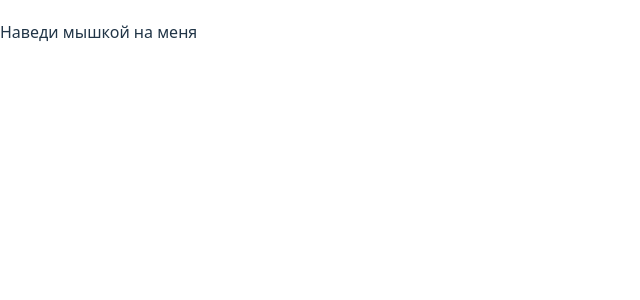
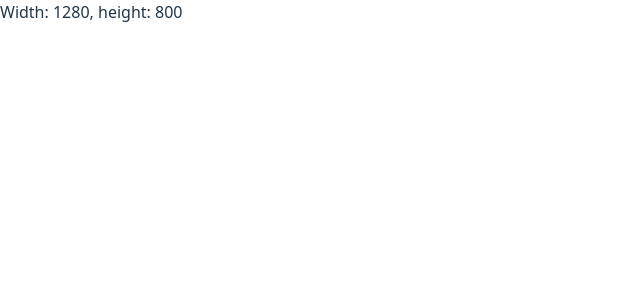
Before and after one commit to quester16/result, a React (Vite) app: page / in a window 1280 px wide. Shown: the top 300 px of the page, without its empty margins (0-640 px from the left). Built offline with nearby package versions, Linux system fonts and the light colour scheme.

Commit message:
view port

```diff
--- a/src/App.jsx
+++ b/src/App.jsx
@@ -1,11 +1,11 @@
-import { useHover } from "./components/useHover";
+import { useViewportSize } from "./components/useViewportSize";
 
 function App() {
-  const { hovered, ref } = useHover();
+  const { height, width } = useViewportSize();
 
   return (
-    <div ref={ref}>
-      {hovered ? "На меня навели мышку" : "Наведи мышкой на меня"}
+    <div>
+      Width: {width}, height: {height}
     </div>
   );
 }
--- a/src/components/useHover.jsx
+++ /dev/null
@@ -1,29 +0,0 @@
-import { useEffect, useRef, useState } from "react";
-
-export const useHover = () => {
-  const ref = useRef(null);
-  const [hovered, setHovered] = useState(false);
-
-  const handleMouseOver = () => {
-    setHovered(true);
-  };
-  const handleMouseOut = () => {
-    setHovered(false);
-  };
-
-  useEffect(() => {
-    const element = ref.current;
-
-    if (!element) return;
-
-    element.addEventListener("mouseover", handleMouseOver);
-    element.addEventListener("mouseout", handleMouseOut);
-
-    return () => {
-      element.removeEventListener("mouseover", handleMouseOver);
-      element.removeEventListener("mouseout", handleMouseOut);
-    };
-  }, []);
-
-  return { hovered, ref };
-};
--- /dev/null
+++ b/src/components/useViewportSize.jsx
@@ -0,0 +1,19 @@
+import { useEffect, useState } from "react";
+
+export const useViewportSize = () => {
+  const [rects, setRects] = useState({
+    width: window.innerWidth,
+    height: window.innerHeight,
+  });
+
+  const handleResize = () => {
+    setRects({ width: window.innerWidth, height: window.innerHeight });
+  };
+
+  useEffect(() => {
+    window.addEventListener("resize", handleResize);
+    return () => window.removeEventListener("resize", handleResize);
+  }, []);
+
+  return { height: rects.height, width: rects.width };
+};
--- a/src/index.css
+++ b/src/index.css
@@ -24,7 +24,6 @@ a:hover {
 }
 
 body {
-	padding-top: 20px;
   margin: 0 auto;
 
   max-width: 1320px;
```
Lines whose indentation alone changed are shown as unchanged.
